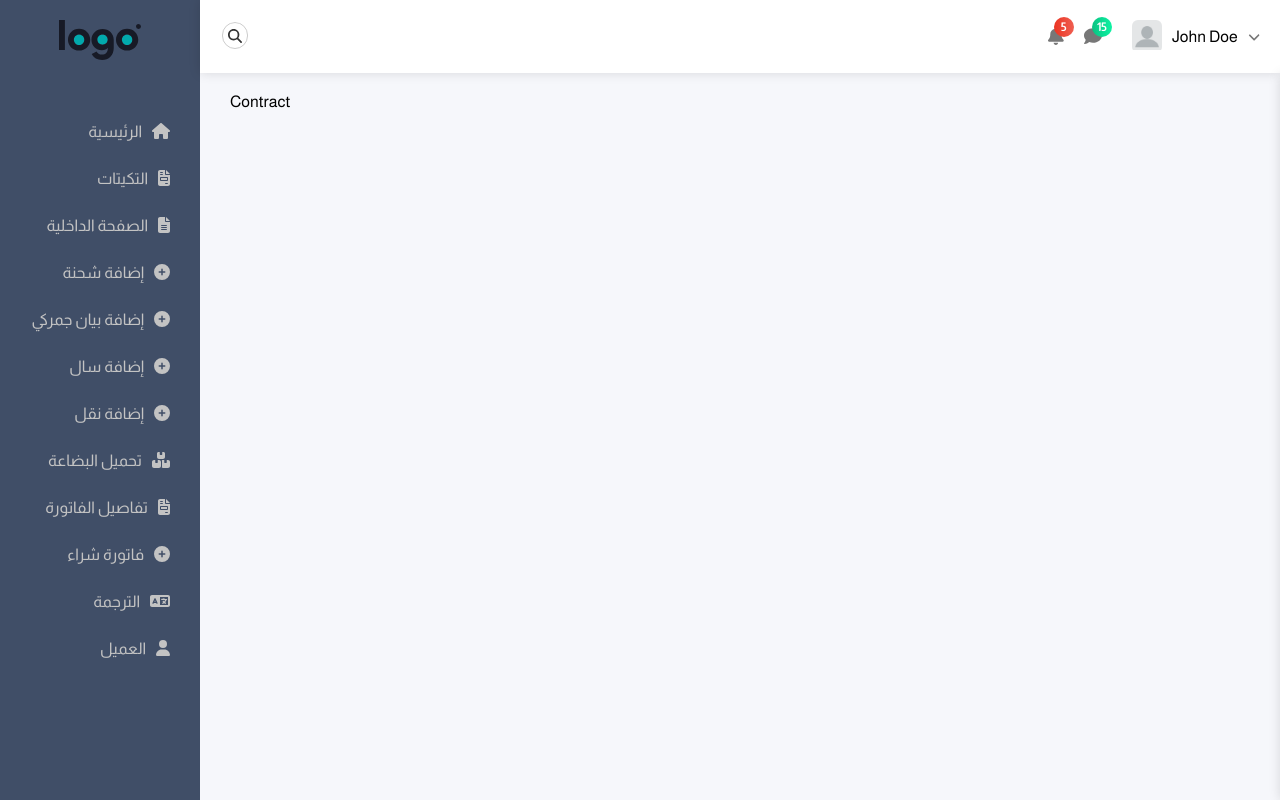
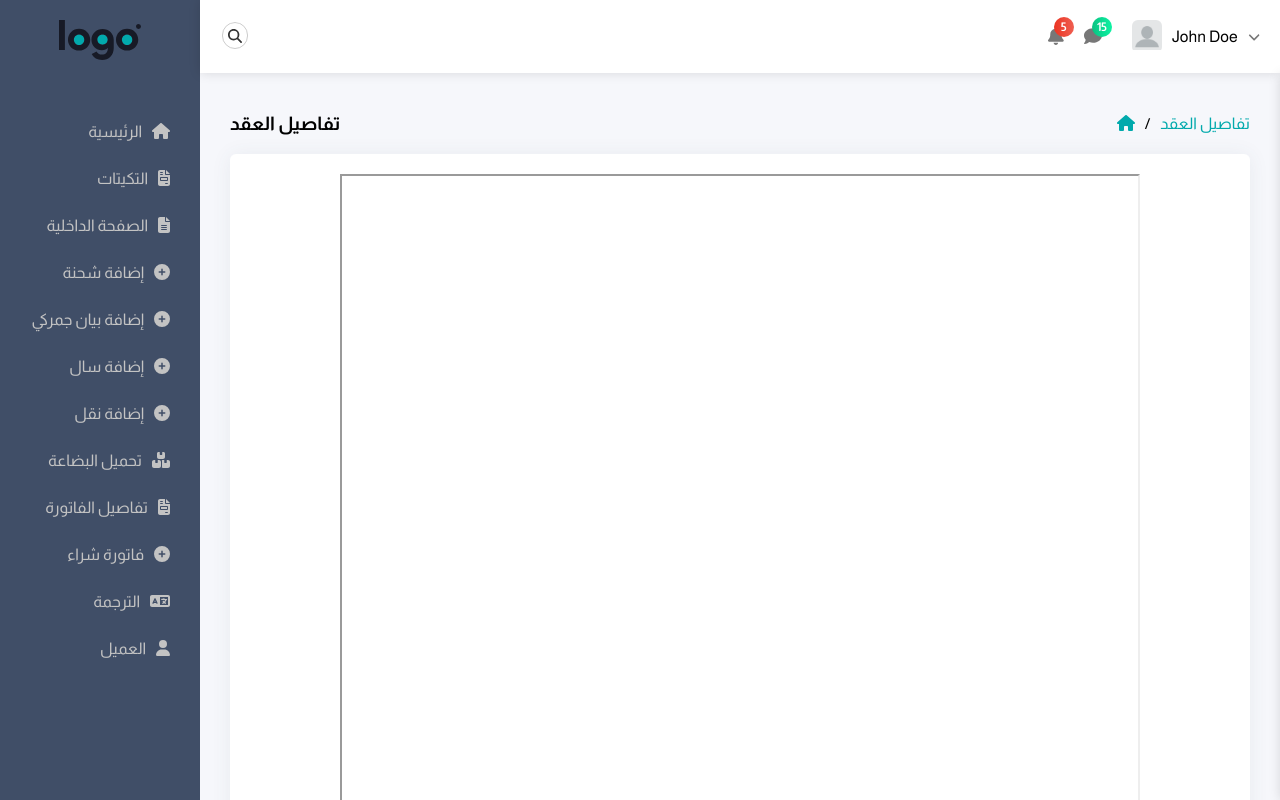
Before and after one commit to MtsmAshraf/adminty-master-react, a React (Create React App) app: page /contract in a window 1280 px wide. Built offline with nearby package versions, Linux system fonts and the light colour scheme.

Commit message:
added contract page

```diff
--- a/src/Pages/Contract/Contract.jsx
+++ b/src/Pages/Contract/Contract.jsx
@@ -1,8 +1,16 @@
+import Breadcumbs from "../../components/Breadcumbs/Breadcumbs"
+import Card from "../../components/Card/Card"
 import styles from "./contract.module.css"
+import contract from "../../assets/files/235-53428896.pdf"
 
 const Contract = () => {
   return (
-    <div className={styles.contract}>Contract</div>
+    <div className={styles.contract}>
+        <Breadcumbs pageName={"تفاصيل العقد"}></Breadcumbs>
+        <Card>
+            <iframe src={contract}></iframe>
+        </Card>
+    </div>
   )
 }
 
--- a/src/Pages/Contract/contract.module.css
+++ b/src/Pages/Contract/contract.module.css
@@ -0,0 +1,9 @@
+.contract{
+    padding-bottom: 100px;
+}
+.contract > div:last-child{
+    height: fit-content;
+}
+.contract iframe{
+    height: 125vh;
+}
```
